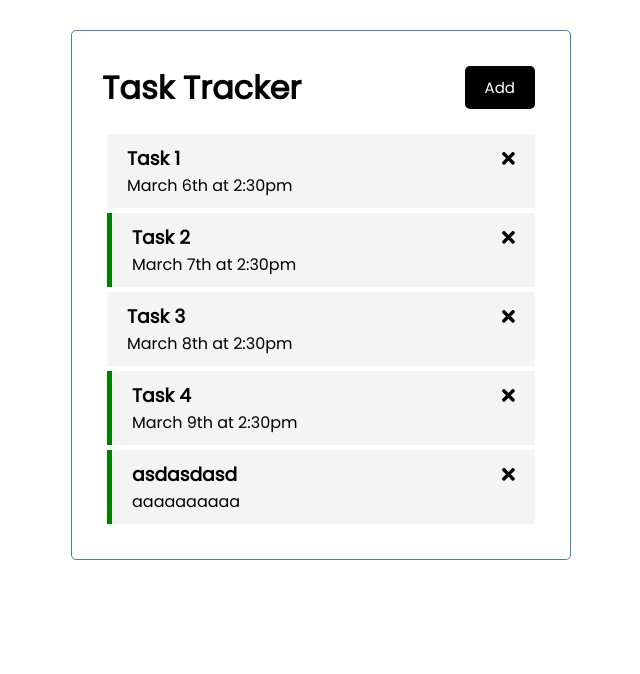
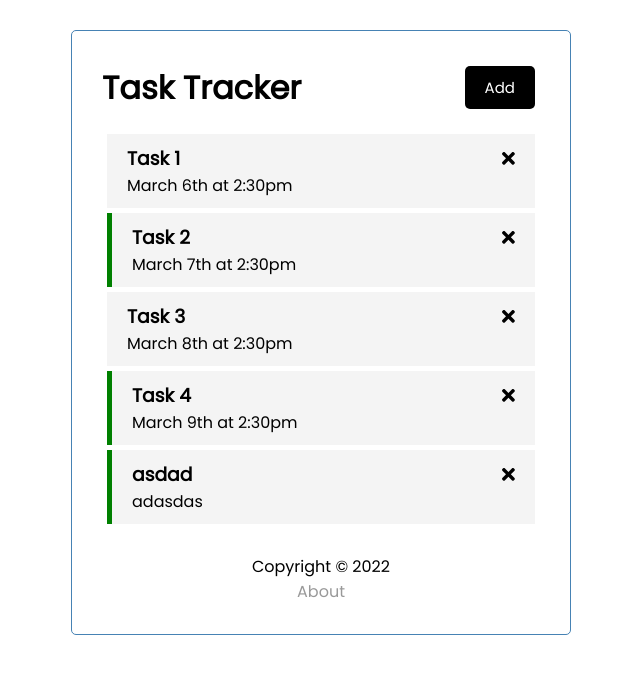
Before and after one commit to kukori/ng_task, an Angular app: page / in a window 1280 px wide. Shown: the top 674 px of the page, without its empty margins (319-959 px from the left). Built offline with nearby package versions, Linux system fonts and the light colour scheme; data requests are answered from the project's data file.

Commit message:
About page

```diff
--- a/db.json
+++ b/db.json
@@ -25,10 +25,10 @@
       "reminder": true
     },
     {
-      "text": "asdasdasd",
-      "day": "aaaaaaaaaa",
+      "text": "asdad",
+      "day": "adasdas",
       "reminder": true,
-      "id": 5
+      "id": 6
     }
   ]
 }
--- a/src/app/app-routing.module.ts
+++ b/src/app/app-routing.module.ts
@@ -1,7 +1,12 @@
 import { NgModule } from '@angular/core';
 import { RouterModule, Routes } from '@angular/router';
+import { AboutComponent } from './components/about/about.component';
+import { TasksComponent } from './components/tasks/tasks.component';
 
-const routes: Routes = [];
+const routes: Routes = [
+  { path: '', component: TasksComponent },
+  { path: 'about', component: AboutComponent },
+];
 
 @NgModule({
   imports: [RouterModule.forRoot(routes)],
--- a/src/app/app.component.html
+++ b/src/app/app.component.html
@@ -1,5 +1,5 @@
 <div class="container">
   <app-header></app-header>
-  <app-tasks></app-tasks>
+  <router-outlet></router-outlet>
+  <app-footer></app-footer>
 </div>
-<router-outlet></router-outlet>
--- a/src/app/app.module.ts
+++ b/src/app/app.module.ts
@@ -11,6 +11,8 @@ import { ButtonComponent } from './components/button/button.component';
 import { TasksComponent } from './components/tasks/tasks.component';
 import { TaskItemComponent } from './components/task-item/task-item.component';
 import { AddTaskComponent } from './components/add-task/add-task.component';
+import { AboutComponent } from './components/about/about.component';
+import { FooterComponent } from './components/footer/footer.component';
 
 @NgModule({
   declarations: [
@@ -19,7 +21,9 @@ import { AddTaskComponent } from './components/add-task/add-task.component';
     ButtonComponent,
     TasksComponent,
     TaskItemComponent,
-    AddTaskComponent
+    AddTaskComponent,
+    AboutComponent,
+    FooterComponent
   ],
   imports: [
     BrowserModule,
--- /dev/null
+++ b/src/app/components/about/about.component.html
@@ -0,0 +1,5 @@
+<div>
+    <h2>Task Tracker</h2>
+    <h4>version: 1.0.0</h4>
+    <a routerLink="/">Go back</a>
+</div>
--- /dev/null
+++ b/src/app/components/about/about.component.ts
@@ -0,0 +1,15 @@
+import { Component, OnInit } from '@angular/core';
+
+@Component({
+  selector: 'app-about',
+  templateUrl: './about.component.html',
+  styleUrls: ['./about.component.scss']
+})
+export class AboutComponent implements OnInit {
+
+  constructor() { }
+
+  ngOnInit(): void {
+  }
+
+}
--- /dev/null
+++ b/src/app/components/footer/footer.component.html
@@ -0,0 +1,4 @@
+<footer>
+    <p>Copyright &copy; 2022</p>
+    <a routerLink="/about">About</a>
+</footer>
--- /dev/null
+++ b/src/app/components/footer/footer.component.scss
@@ -0,0 +1,4 @@
+footer {
+    margin-top: 30px;
+    text-align: center;
+}
--- /dev/null
+++ b/src/app/components/footer/footer.component.ts
@@ -0,0 +1,15 @@
+import { Component, OnInit } from '@angular/core';
+
+@Component({
+  selector: 'app-footer',
+  templateUrl: './footer.component.html',
+  styleUrls: ['./footer.component.scss']
+})
+export class FooterComponent implements OnInit {
+
+  constructor() { }
+
+  ngOnInit(): void {
+  }
+
+}
--- a/src/styles.scss
+++ b/src/styles.scss
@@ -8,6 +8,12 @@
 
 body {
   font-family: "Poppins", sans-serif;
+}
+
+a {
+  color: #999;
+  text-decoration: none;
+  cursor: pointer;
 }
 
 .container {
```
Also changed, not shown: src/app/components/about/about.component.scss (added), 2 other files (tests, documents, lock files or other folders).
